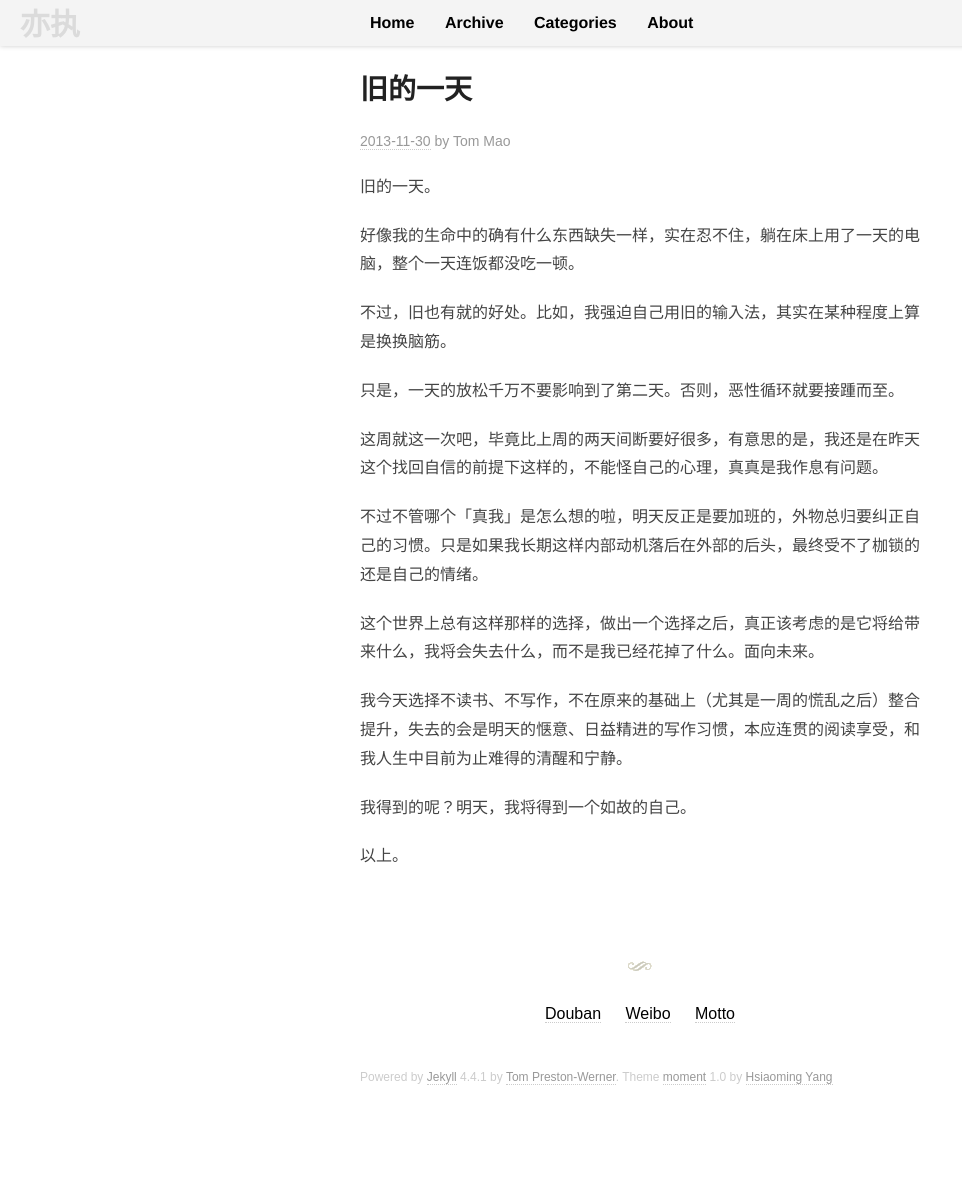
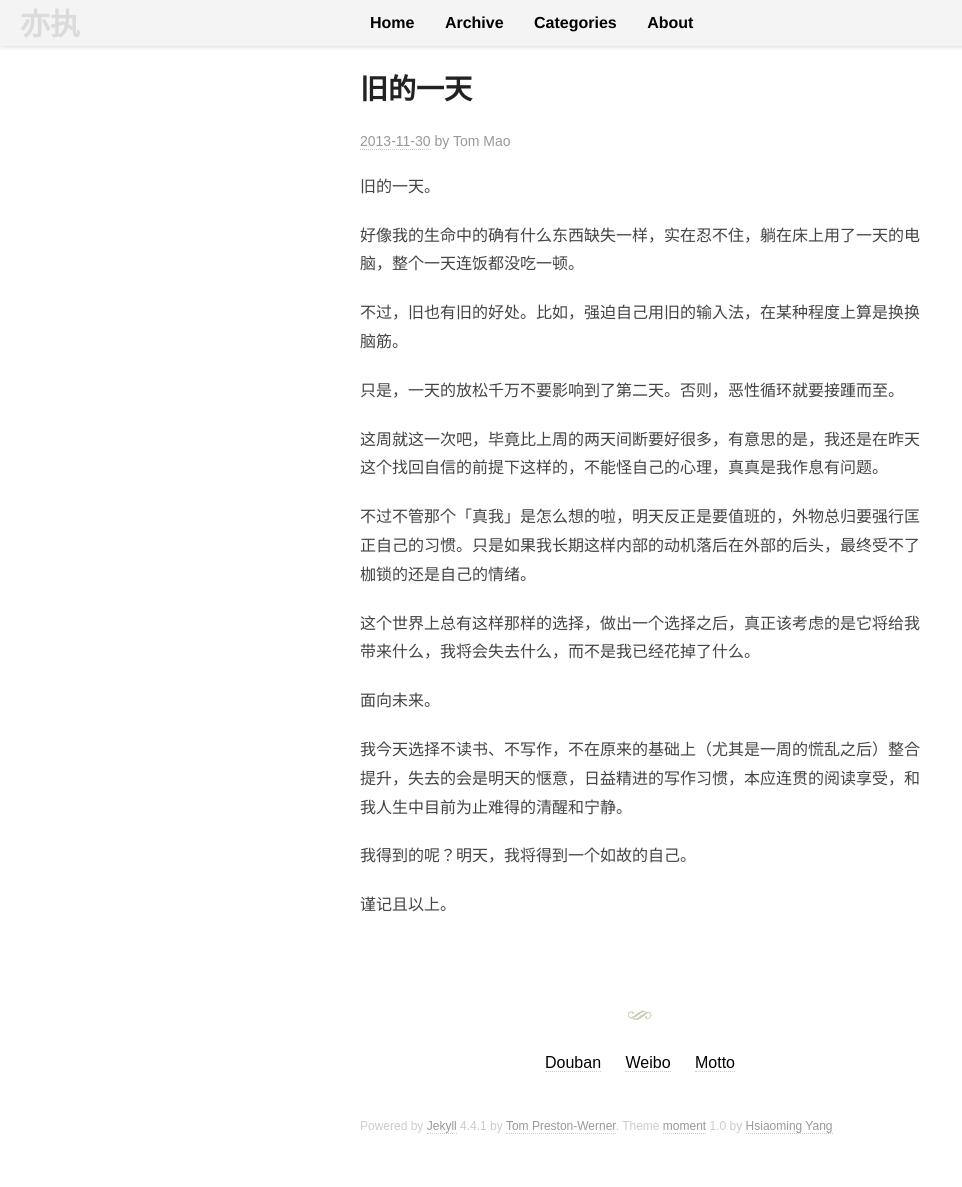
Before and after one commit to fanyange/fanyange.github.io, a Jekyll site: the page built from _posts/2013-11-30-old-one-day.md, in a window 1280 px wide. Shown: the whole page, without its empty margins (0-962 px from the left). Built offline with Jekyll 4.4.1, drawn with Linux system fonts in a browser that asks for light colours; some web fonts are replaced; comment, search, counter and statistics services are not loaded; before the commit the page ends 1139 px from its top, so only the background shows below that.

Commit message:
Update 2013-11-30-old-one-day.md
修改错别字

```diff
--- a/_posts/2013-11-30-old-one-day.md
+++ b/_posts/2013-11-30-old-one-day.md
@@ -8,18 +8,20 @@ categories: 日知录
 
 好像我的生命中的确有什么东西缺失一样，实在忍不住，躺在床上用了一天的电脑，整个一天连饭都没吃一顿。
 
-不过，旧也有就的好处。比如，我强迫自己用旧的输入法，其实在某种程度上算是换换脑筋。
+不过，旧也有旧的好处。比如，强迫自己用旧的输入法，在某种程度上算是换换脑筋。
 
 只是，一天的放松千万不要影响到了第二天。否则，恶性循环就要接踵而至。
 
 这周就这一次吧，毕竟比上周的两天间断要好很多，有意思的是，我还是在昨天这个找回自信的前提下这样的，不能怪自己的心理，真真是我作息有问题。
 
-不过不管哪个「真我」是怎么想的啦，明天反正是要加班的，外物总归要纠正自己的习惯。只是如果我长期这样内部动机落后在外部的后头，最终受不了枷锁的还是自己的情绪。
+不过不管那个「真我」是怎么想的啦，明天反正是要值班的，外物总归要强行匡正自己的习惯。只是如果我长期这样内部的动机落后在外部的后头，最终受不了枷锁的还是自己的情绪。
 
-这个世界上总有这样那样的选择，做出一个选择之后，真正该考虑的是它将给带来什么，我将会失去什么，而不是我已经花掉了什么。面向未来。
+这个世界上总有这样那样的选择，做出一个选择之后，真正该考虑的是它将给我带来什么，我将会失去什么，而不是我已经花掉了什么。
 
-我今天选择不读书、不写作，不在原来的基础上（尤其是一周的慌乱之后）整合提升，失去的会是明天的惬意、日益精进的写作习惯，本应连贯的阅读享受，和我人生中目前为止难得的清醒和宁静。
+面向未来。
+
+我今天选择不读书、不写作，不在原来的基础上（尤其是一周的慌乱之后）整合提升，失去的会是明天的惬意，日益精进的写作习惯，本应连贯的阅读享受，和我人生中目前为止难得的清醒和宁静。
 
 我得到的呢？明天，我将得到一个如故的自己。
 
-以上。
+谨记且以上。
```
